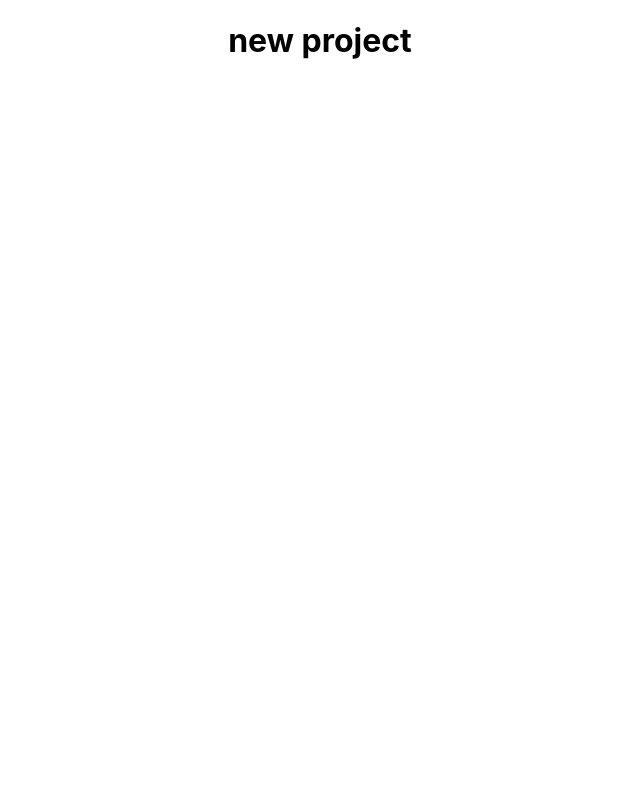
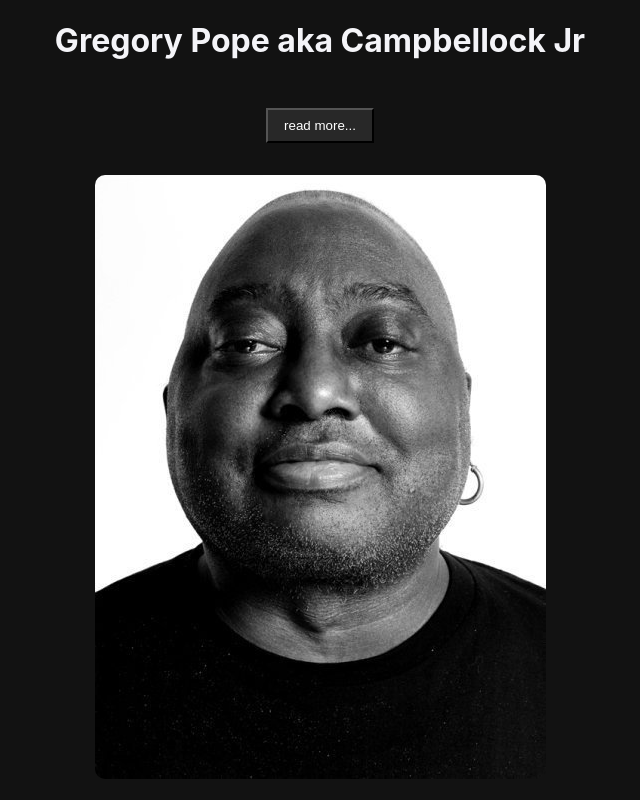
Before and after one commit to robonexx/reactBasics, a React (Create React App) app: page / in a window 1280 px wide. Shown: the whole page, without its empty margins (320-960 px from the left). Built offline with nearby package versions, Linux system fonts and the light colour scheme.

Commit message:
practice basics and trying out ideas

```diff
--- a/src/App.css
+++ b/src/App.css
@@ -1,3 +1,20 @@
 .App {
+  display: flex;
+  flex-direction: column;
+  align-items: center;
+  justify-content: center;
+  height: 100vh;
+  width: 100vw;
   text-align: center;
+  background-color: #121212;
+  padding: 3rem 5rem;
 }
+
+.text-style {
+
+    color: #f8f8f8;
+    width: 500px;
+    margin: 1rem auto 2rem;
+    line-height: 1.2rem;
+    transition: all 1s ease-in-out;
+}
--- a/src/App.js
+++ b/src/App.js
@@ -1,12 +1,48 @@
+import React, { useState } from 'react';
 
 import './App.css';
+import Img from './assets/greg.jpg';
 
+
+// white practising Im also planning ideas of how to rebuild a  website about locking
+// tributing my teachers
 function App() {
+  const [text, setText] = useState('');
+
+  const handleClick = () => {
+    setText(
+      `
+  Campbellock Jr was given the name because he mimiced Don Campbell and is known for his creativity with locking
+  movements.
+  A member of the Soul Train Gang and Locking Dance group from The watts
+  writers workshop “Creative Generation” before joining the Original
+  Lockers in 1973.
+  Greg helped to create several steps, moves, handshakes and routines
+  associated with Locking.
+  Greg is also the source for many international lockers and has traveled
+  the world teaching foundations the curriculum he created
+</p>
+`
+    );
+  };
   return (
-    <div className="App">
-      <h1>new project
-
-     </h1>
+    <div className='App'>
+      <h1 style={{ color: '#f4f4f8' }}>Gregory Pope aka Campbellock Jr</h1>
+      <div className="text-style">
+        {text}
+      </div>
+      <button
+        style={{
+          padding: '0.5rem 1rem',
+          background: '#282828',
+          color: 'white',
+          margin: '0 auto 2rem',
+        }}
+        onClick={handleClick}
+      >
+        read more...
+      </button>
+      <img src={Img} alt='' style={{ borderRadius: '10px' }} />
     </div>
   );
 }
--- a/src/index.css
+++ b/src/index.css
@@ -1,3 +1,9 @@
+* {
+  padding: 0;
+  margin: 0;
+  box-sizing: border-box;
+}
+
 body {
   margin: 0;
   font-family: -apple-system, BlinkMacSystemFont, 'Segoe UI', 'Roboto', 'Oxygen',
@@ -5,4 +11,5 @@ body {
     sans-serif;
   -webkit-font-smoothing: antialiased;
   -moz-osx-font-smoothing: grayscale;
+
 }
```
Also changed, not shown: src/assets/greg.jpg (added).
